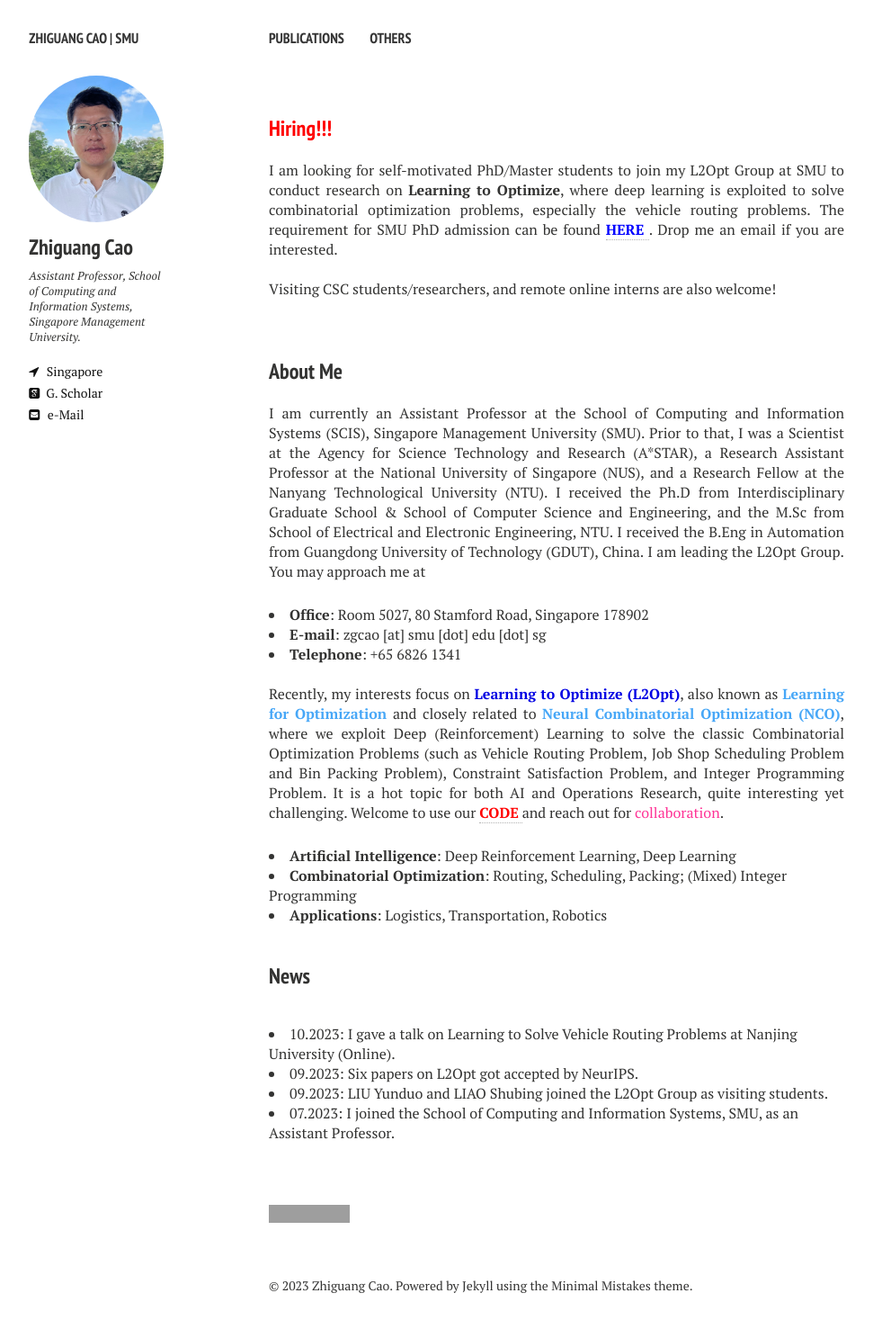
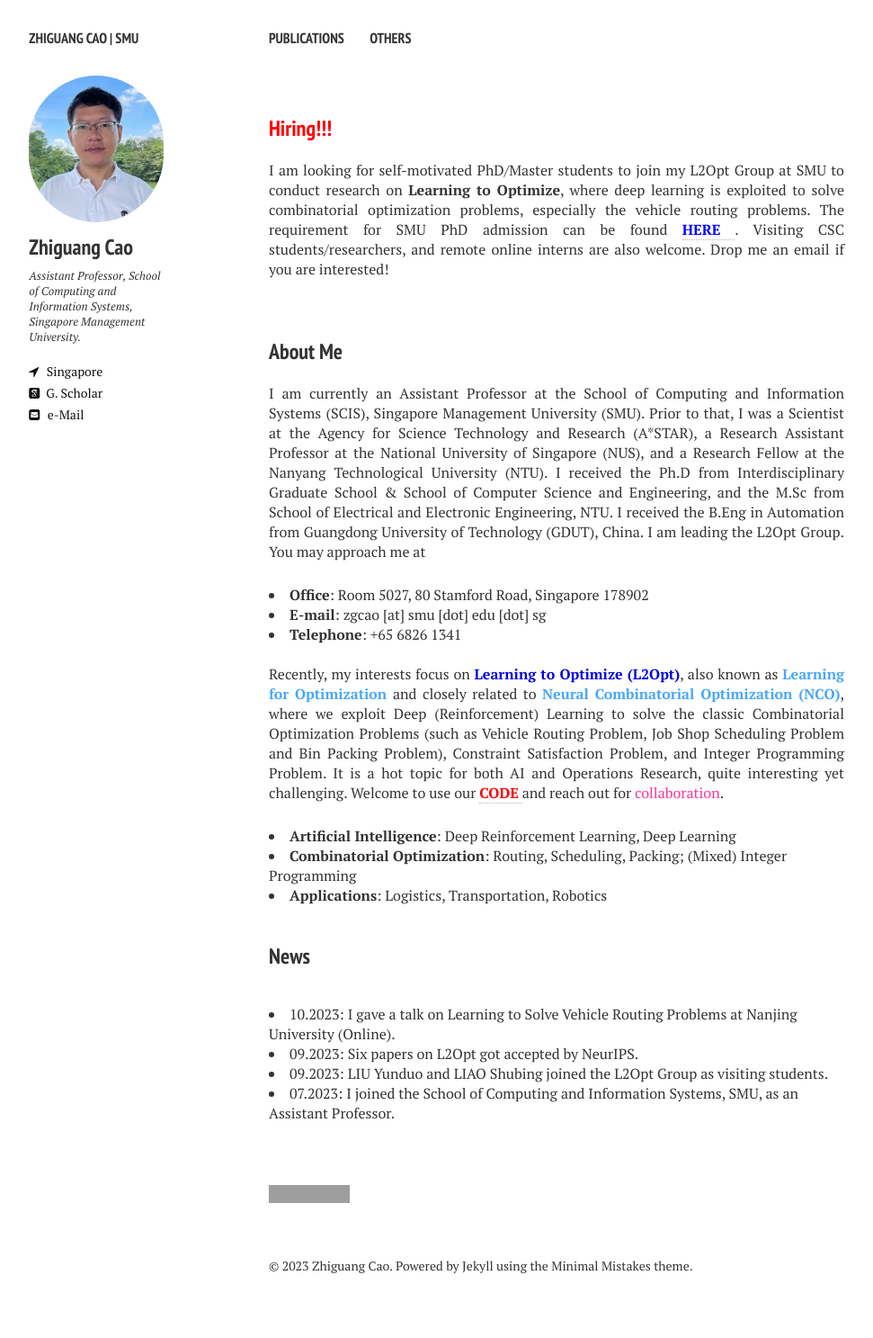
Before and after one commit to zhiguangcaosg/zhiguangcaosg.github.io, a Jekyll site: the page built from index.md, in a window 1280 px wide. Shown: the whole page at 90% size, without its empty margins (21-992 px from the left). Built offline with Jekyll 4.4.1, drawn with Linux system fonts in a browser that asks for light colours; nearby versions of some CDN libraries; after the commit the page ends 1465 px from its top, so only the background shows below that; grey boxes are pictures that could not be loaded.

Commit message:
Update index.md

```diff
--- a/index.md
+++ b/index.md
@@ -6,9 +6,8 @@ image: banner1.png
 ---
 <h3 style="margin-bottom:0px;padding-top:20px;color:#FF0000">Hiring!!!</h3> <br>
 
-<p align="justify">I am looking for self-motivated PhD/Master students to join my L2Opt Group at SMU to conduct research on <b>Learning to Optimize</b>, where deep learning is exploited to solve combinatorial optimization problems, especially the vehicle routing problems. The requirement for SMU PhD admission can be found <a href="https://scis.smu.edu.sg/programmes/PhD/admission-fees-scholarships"  target="_blank"> <font color="#0000FF"><b>HERE</b> </font></a>. Drop me an email if you are interested. </p>
-<br />
-<p align="justify">Visiting CSC students/researchers, and remote online interns are also welcome! </p>
+<p align="justify">I am looking for self-motivated PhD/Master students to join my L2Opt Group at SMU to conduct research on <b>Learning to Optimize</b>, where deep learning is exploited to solve combinatorial optimization problems, especially the vehicle routing problems. The requirement for SMU PhD admission can be found <a href="https://scis.smu.edu.sg/programmes/PhD/admission-fees-scholarships"  target="_blank"> <font color="#0000FF"><b>HERE</b> </font></a>. Visiting CSC students/researchers, and remote online interns are also welcome.  Drop me an email if you are interested! </p>
+
 <!-- and I also hold an Associate Professor position with GDUT for a short period-->
 <br />
 
```
